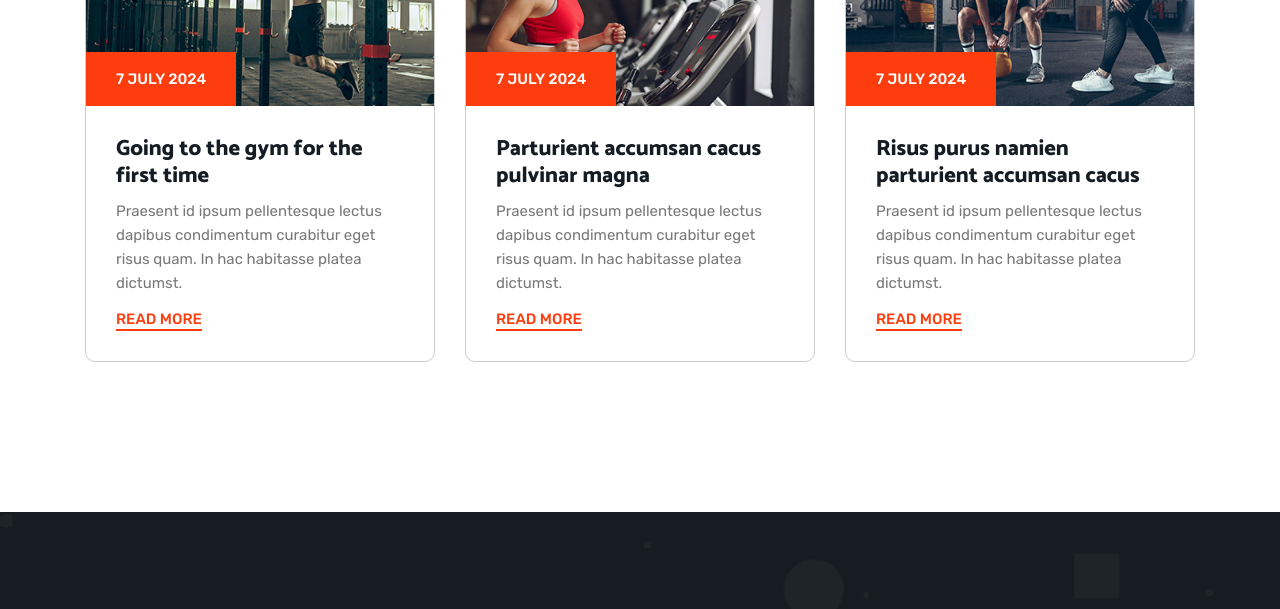
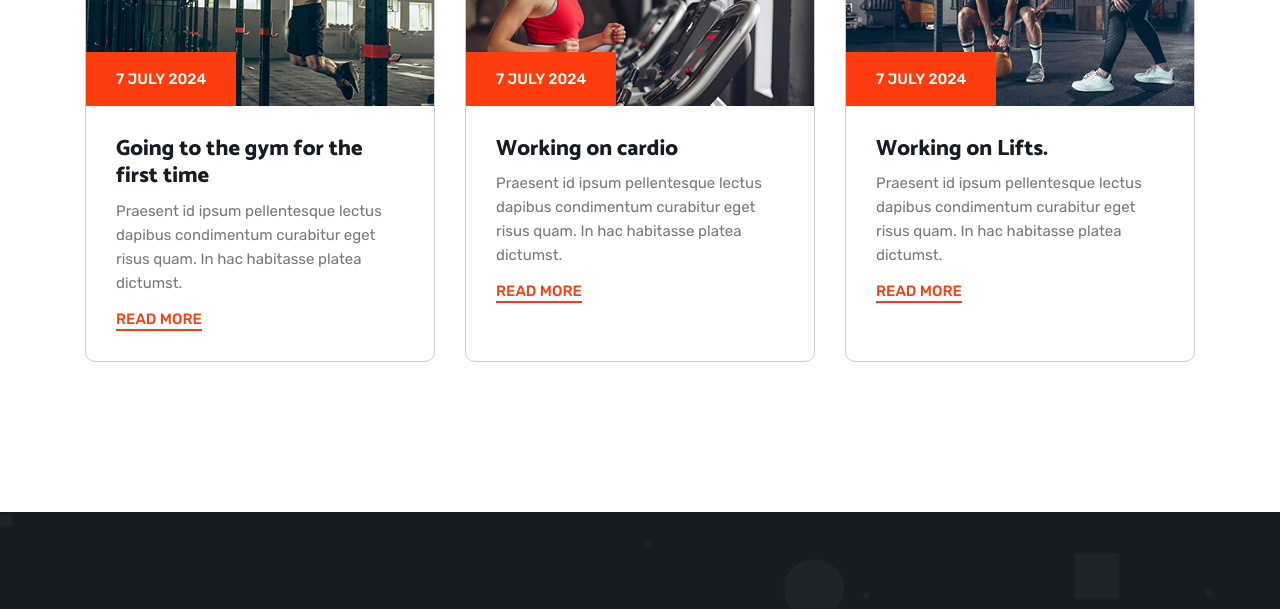
Before and after one commit to STARMATRIXJATT/fitness, a plain HTML site: page index.html in a window 1280 px wide. Shown: the part 3380-3989 px from the top of the page. Drawn offline with nearby package versions, Linux system fonts and the light colour scheme.

Commit message:
Update index.html

```diff
--- a/index.html
+++ b/index.html
@@ -487,7 +487,7 @@
                 <div class="card-content">
 
                   <h3 class="h3">
-                    <a href="#" class="card-title">Parturient accumsan cacus pulvinar magna</a>
+                    <a href="#" class="card-title">Working on cardio</a>
                   </h3>
 
                   <p class="card-text">
@@ -515,7 +515,7 @@
                 <div class="card-content">
 
                   <h3 class="h3">
-                    <a href="#" class="card-title">Risus purus namien parturient accumsan cacus</a>
+                    <a href="#" class="card-title">Working on Lifts.</a>
                   </h3>
 
                   <p class="card-text">
```
